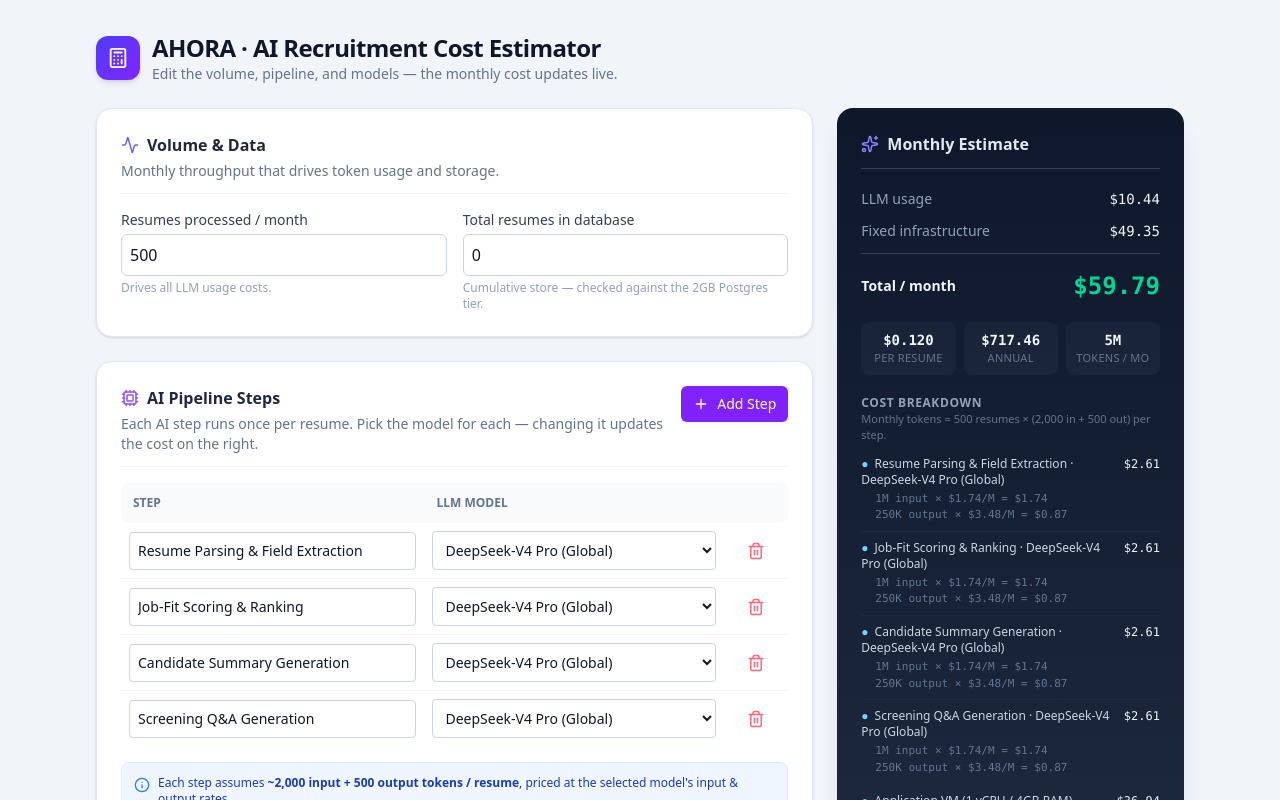
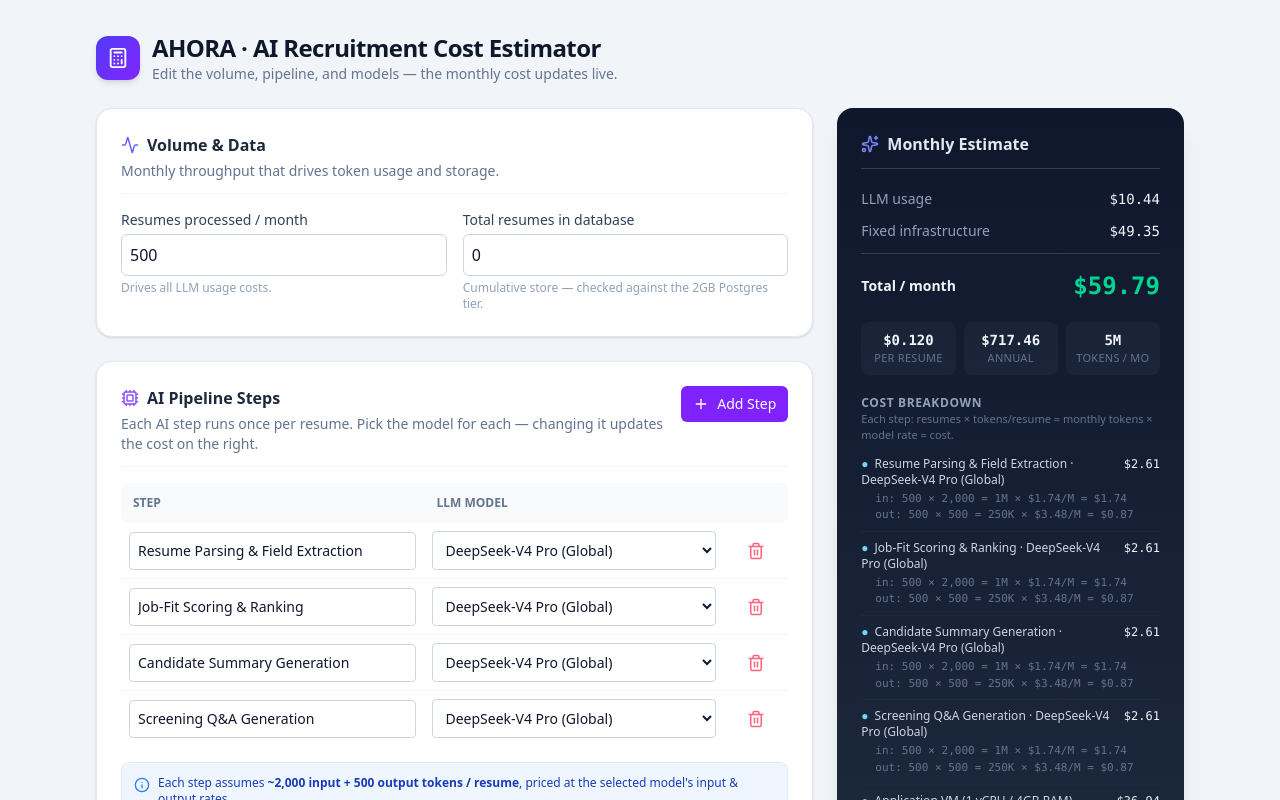
Before and after one commit to Maaagggi/ahora-cost-estimator, a React (Vite) app: page / in a window 1280 px wide. Shown: the top 800 px of the page. Built offline with nearby package versions, Linux system fonts and the light colour scheme.

Commit message:
Breakdown: show full math (resumes x tokens/resume = total x rate = cost)
Co-Authored-By: Claude Opus 4.8 (1M context) <noreply@anthropic.com>

```diff
--- a/src/App.tsx
+++ b/src/App.tsx
@@ -151,8 +151,8 @@ export default function App() {
         group: 'LLM Usage',
         cost,
         detail: [
-          `${fmtCompact(inTokens)} input × ${fmtUSD(model.inputPer1M)}/M = ${fmtUSD(inCost)}`,
-          `${fmtCompact(outTokens)} output × ${fmtUSD(model.outputPer1M)}/M = ${fmtUSD(outCost)}`,
+          `in: ${fmtNum(monthlyResumes)} × ${fmtNum(INPUT_TOKENS)} = ${fmtCompact(inTokens)} × ${fmtUSD(model.inputPer1M)}/M = ${fmtUSD(inCost)}`,
+          `out: ${fmtNum(monthlyResumes)} × ${fmtNum(OUTPUT_TOKENS)} = ${fmtCompact(outTokens)} × ${fmtUSD(model.outputPer1M)}/M = ${fmtUSD(outCost)}`,
         ],
       });
     });
@@ -414,8 +414,8 @@ export default function App() {
                 Cost breakdown
               </h3>
               <p className="mb-3 text-[11px] text-slate-500">
-                Monthly tokens = {fmtNum(monthlyResumes)} resumes ×{' '}
-                ({fmtNum(INPUT_TOKENS)} in + {fmtNum(OUTPUT_TOKENS)} out) per step.
+                Each step: resumes × tokens/resume = monthly tokens × model rate
+                = cost.
               </p>
               <div className="space-y-2">
                 {costs.breakdown.map((item, idx) => (
```
